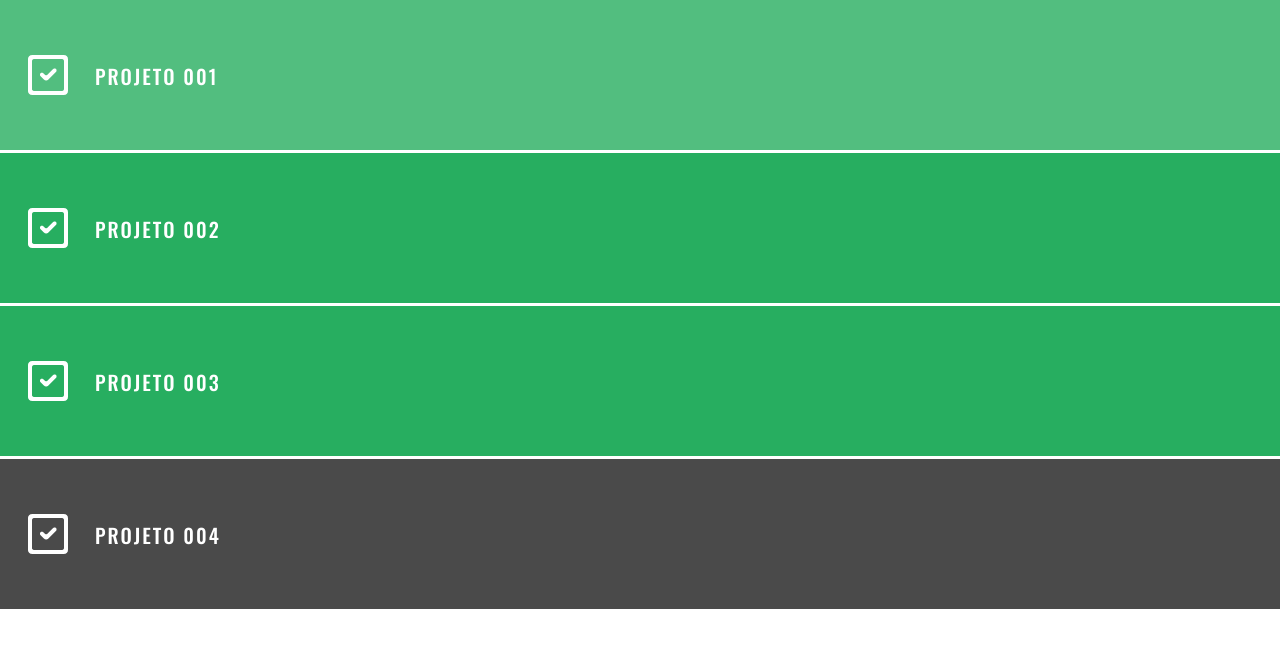
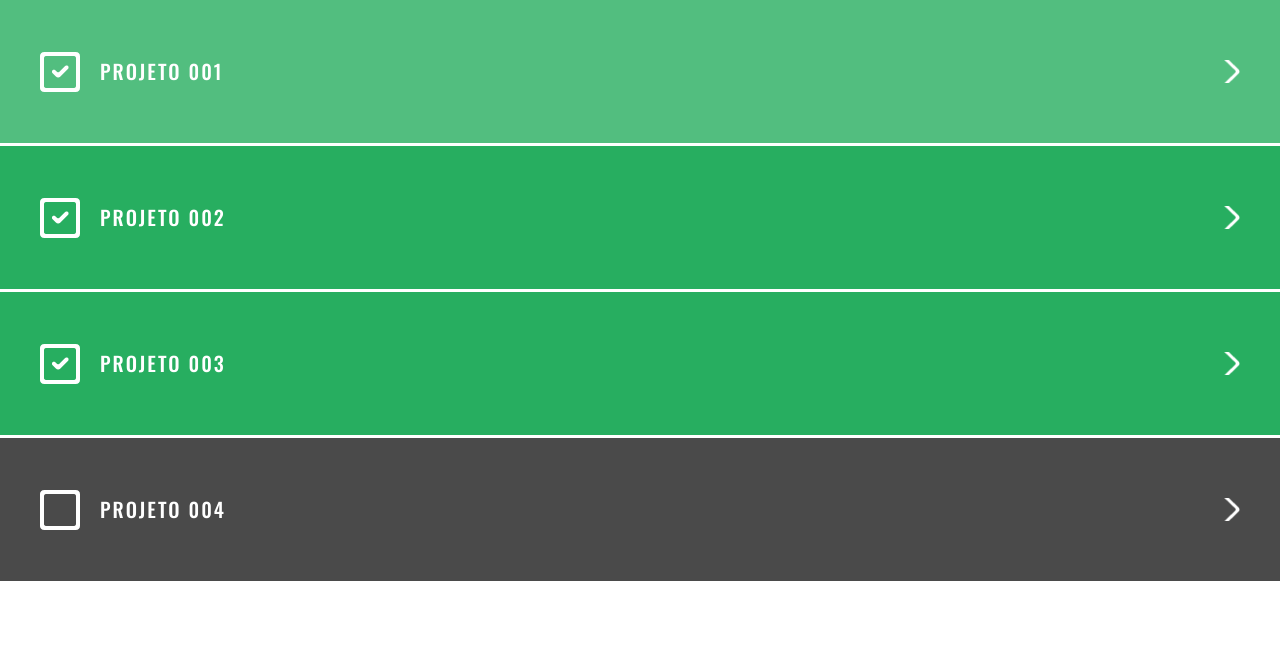
Before and after one commit to AlexSF11/pm-projetos, a PHP site: page /pm-proj004 in a window 1280 px wide. Shown: the top 648 px of the page. Run offline with PHP 8.4, Linux system fonts and the light colour scheme.

Commit message:
Alterações no Projeto 004

```diff
--- a/index.html
+++ b/index.html
@@ -5,6 +5,6 @@
     <title>Document</title>
 </head>
 <body>
-
+    <h1><a href="pm-proj004">Projetos</a></h1>
 </body>
 </html>
--- a/pm-proj004/estilo.css
+++ b/pm-proj004/estilo.css
@@ -1,37 +1,46 @@
 ul {
+    padding: 0;
     margin: 0;
-    padding: 0;
 }
+
 li {
-    height: 150px;
     list-style-type: none;
+    background-color: #4a4a4a;
     margin-bottom: 3px;
+    padding: 60px 40px 60px 100px;
+    background-image: url(pendente.png);
+    background-repeat: no-repeat;
+    background-position: 40px center;
     font-size: 20px;
     font-family: 'Oswald', sans-serif;
     text-transform: uppercase;
     color: #fff;
     letter-spacing: 2px;
 }
-span {
-    margin: 20px;
-    vertical-align: 10px;
+
+li:hover {
+    background-color: rgba(74, 73, 74, 0.8);
 }
-.li_green:hover {
-    background-color: rgba(39, 174, 95, 0.8);
+
+li.feito {
+    background-color: #27ae60;
+    background-image: url(feito.png);
+    background-repeat: no-repeat;
+    background-position: 40px center;
 }
-.li_grey:hover {
-    background-color: rgba(74, 73, 74, 0.8);
+li.feito:hover {
+    background-color: rgba(39, 174, 95, 0.8);;
 }
 a {
     text-decoration: none;
+    display: block;
+    background-image: url(seta.png);
+    background-repeat: no-repeat;
+    background-position: right center;
+    font-size: 20px;
+    font-family: 'Oswald', sans-serif;
+    text-transform: uppercase;
     color: #fff;
+    letter-spacing: 2px;
+    -webkit-font-smoothing: antialiased;
 }
-img {
-    margin: 55px 0px 0px 28px;
-}
-.li_green {
-    background-color: #27ae60;
-}
-.li_grey {
-    background-color: #4a4a4a;
-}
--- a/pm-proj004/index.html
+++ b/pm-proj004/index.html
@@ -1,5 +1,5 @@
 <!DOCTYPE html>
-<html lang="en">
+<html lang="pt-br">
 <head>
     <meta charset="UTF-8">
     <title>Projeto 004</title>
@@ -8,33 +8,11 @@
     <link rel="stylesheet" href="estilo.css">
 </head>
 <body>
-
     <ul>
-       <a href="#">
-           <li class="li_green">
-                <img class="box" src="done.png">
-                <span>Projeto 001</span>
-            </li>
-        </a>
-        <a href="#">
-            <li class="li_green">
-                 <img class="box" src="done.png">
-                <span>Projeto 002</span>
-            </li>
-        </a>
-        <a href="#">
-            <li class="li_green">
-                 <img class="box" src="done.png">
-                <span>Projeto 003</span>
-            </li>
-        </a>
-        <a href="#">
-            <li class="li_grey">
-                 <img class="box" src="done.png">
-                  <span>Projeto 004</span>
-            </li>
-        </a>
+        <li class="feito"><a href="../pm-proj001">Projeto 001</a></li>
+        <li class="feito"><a href="../pm-proj002">Projeto 002</a></li>
+        <li class="feito"><a href="../pm-proj003">Projeto 003</a></li>
+        <li><a href="../pm-proj004">Projeto 004</a></li>
     </ul>
-
 </body>
 </html>
```
Also changed, not shown: pm-proj004/feito.png (renamed from pm-proj004/done.png), pm-proj004/pendente.png (added), pm-proj004/seta.png (added).
